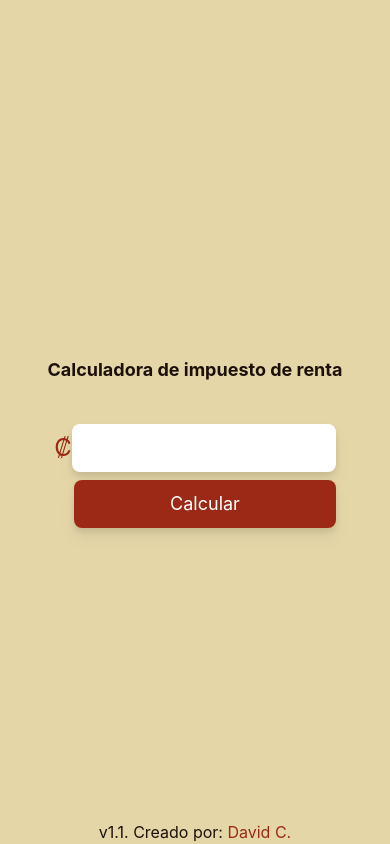
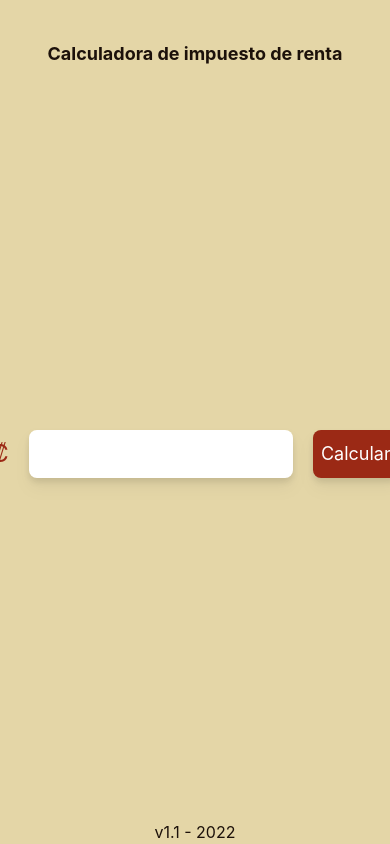
Before and after one commit to DavidCastilloR/renta-calculator, a Next.js app: page / in a window 390 px wide. Built offline with nearby package versions, Linux system fonts and the light colour scheme.

Commit message:
more responsiveness

```diff
--- a/pages/index.js
+++ b/pages/index.js
@@ -30,18 +30,21 @@ const HomeContent = () => {
 
   return (
     <form onSubmit={handleSubmit}>
-      <div className="h-screen lg:p-80 flex flex-col justify-center items-center bg-background text-white">
+      <div className="h-screen flex flex-col justify-between items-center bg-background text-white">
 
-        <h1 className="text-black lg:text-3xl text-lg mt-10 lg:mt-20 lg:absolute lg:top-0 mb-10 font-bold">Calculadora de impuesto de renta</h1>
+        <h1 className="text-black lg:text-3xl text-lg mt-10 mb-10 font-bold">Calculadora de impuesto de renta</h1>
 
-        <div className="flex lg:flex-row flex-col justify-center space-x-5 space-y-2">
-          <div className="flex justify-center items-center"><label className="text-primary text-2xl">₡</label><input type="number" className="w-50 h-12 text-black p-2 rounded-lg drop-shadow-lg" onChange={onChange} /></div>
-          <button className="h-12 rounded-lg px-2 text-lg drop-shadow-lg bg-primary" onClick={handleSubmit} type='submit'>Calcular</button>
+        <div>
+
+          <div className="flex flex-row justify-center items-center space-x-5 mb-5">
+            <label className="text-primary text-2xl">₡</label>
+            <input type="number" className="w-50 h-12 px-2 text-black rounded-lg drop-shadow-lg" onChange={onChange} />
+            <button className="h-12 w-30 rounded-lg px-2 self-center text-lg drop-shadow-lg alg bg-primary" onClick={handleSubmit} type='submit'>Calcular</button>
           </div>
 
 
           {Boolean(result?.taxes) &&
-          <table className="my-10 rounded-lg bg-primary overflow-hidden">
+            <table className="my-2 mx-auto rounded-lg bg-primary overflow-hidden">
               <thead className="m-10">
                 <tr>
                   <th className="p-4 text-center font-bold underline hidden md:table-cell">Salario</th>
@@ -83,10 +86,10 @@ const HomeContent = () => {
             </table>
           }
           {result && Boolean(!result.taxes) && <p className="text-2xl text-primary my-10">No aplica</p>}
+        </div>
 
 
-
-        <p className="absolute bottom-0 text-black">v1.1. Creado por:  <a className="text-primary" href="mailto:me@david-castillo.com">David C.</a></p>
+        <p className="text-black">v1.1 - {(new Date()).getFullYear()}</p>
       </div>
     </form>
   )
```
Lines whose indentation alone changed are shown as unchanged.
